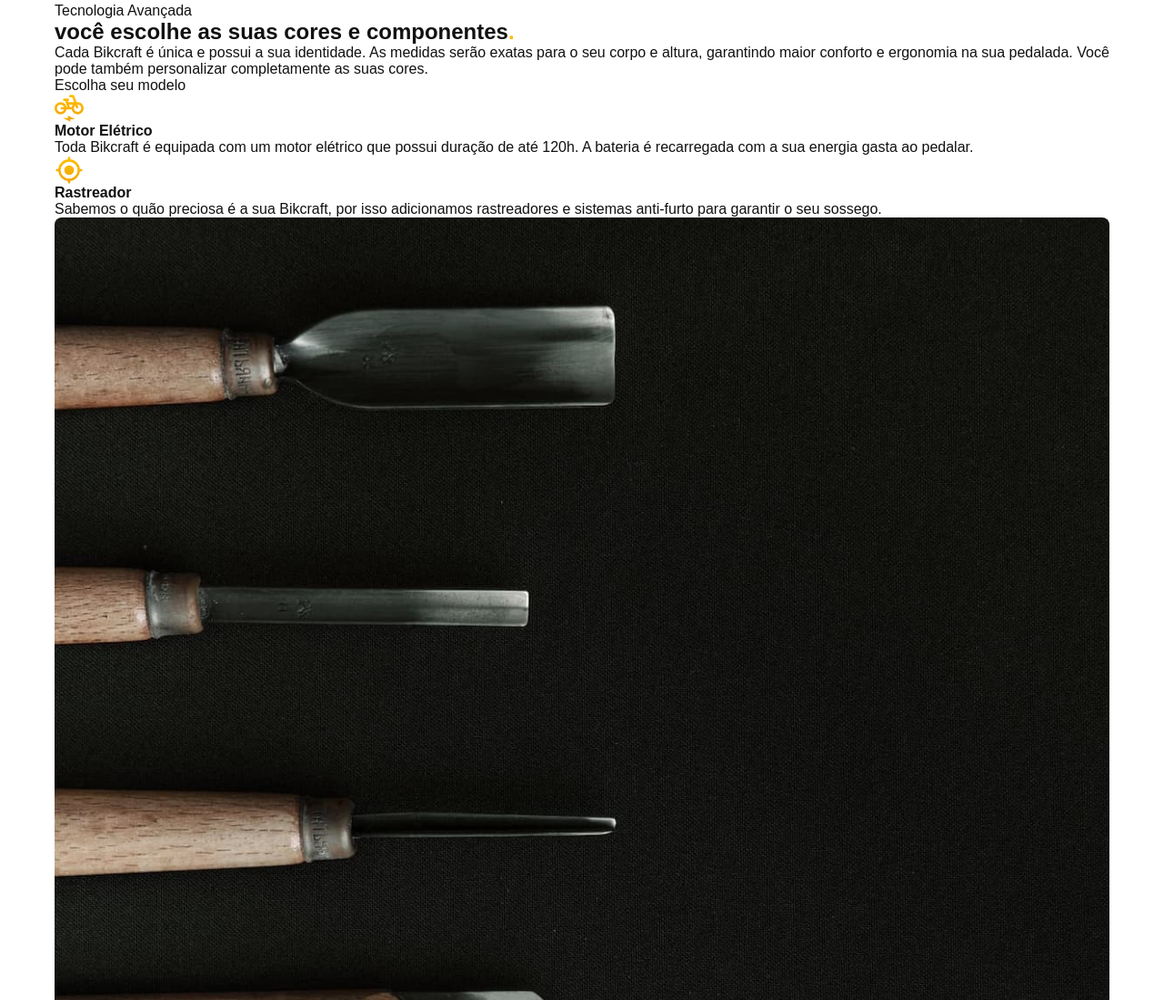
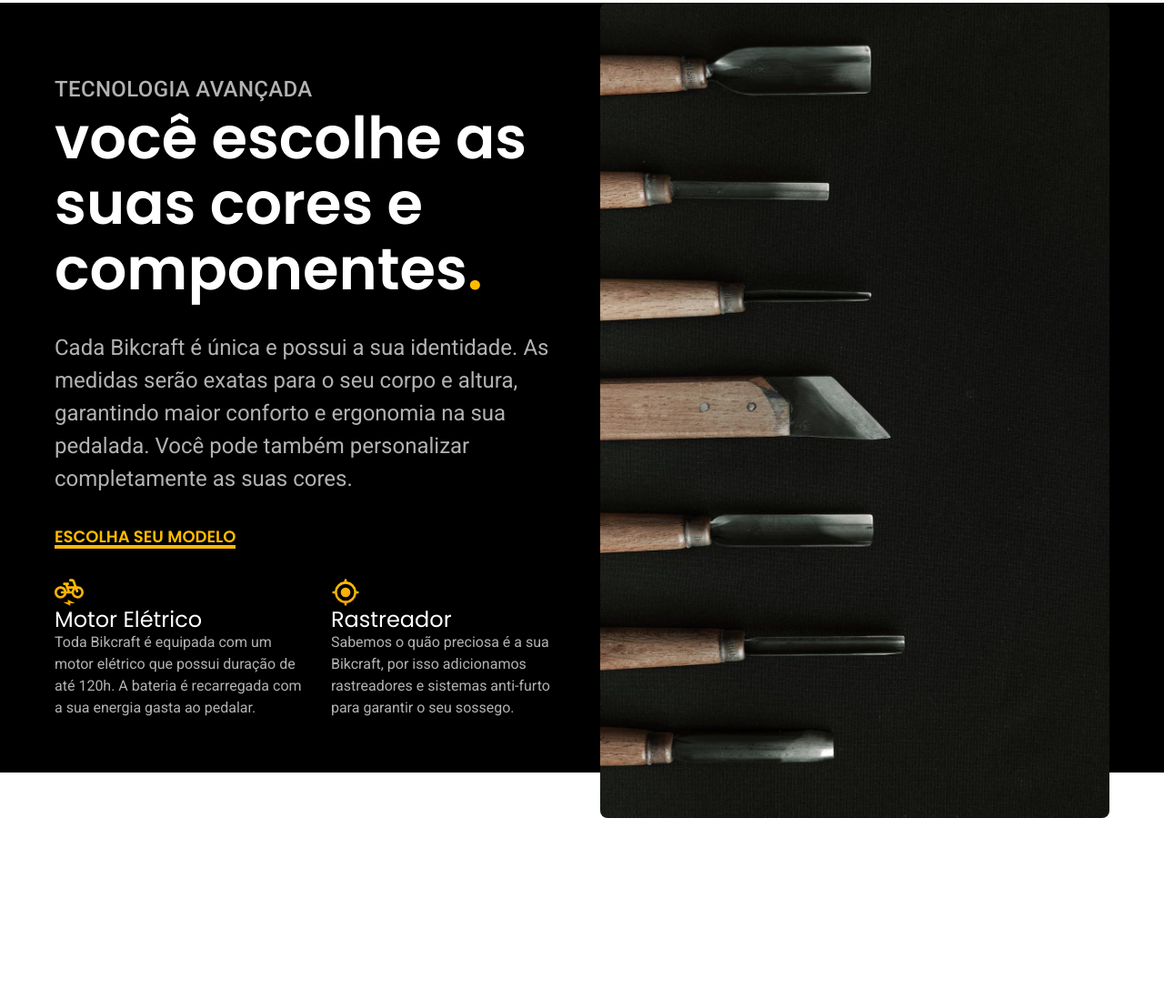
Before and after one commit to mateusgomesdev23/mateusgomesdev23.github.io, a plain HTML site: page index.html in a window 1280 px wide. Shown: the part 1625-2724 px from the top of the page at 91% size. After the commit the page ends 2524 px from the top, so only its background shows below. Drawn offline with Linux system fonts and the light colour scheme; files whose address does not match are found by name.

Commit message:
Bikcraft_v1

```diff
--- /dev/null
+++ b/css/tecnologia/tecnologia.css
@@ -0,0 +1,33 @@
+.tecnologia-bg {
+  background: var(--c12);
+  box-shadow: inset 0 -50px var(--c0);
+}
+.tecnologia {
+  display: grid;
+  gap: 0px 40px;
+  grid-template-columns: 1fr 1fr;
+}
+.tecnologia-imagem {
+  width: 100%;
+  height: 100%;
+  object-fit: cover;
+}
+.tecnologia-conteudo {
+  align-self: center;
+}
+.tecnologia-conteudo h2 {
+  margin-bottom: 32px;
+}
+.tecnologia-conteudo p {
+  margin-bottom: 32px;
+}
+.tecnologia-conteudo span {
+  margin-bottom: 32px;
+}
+.tecnologia-conteudo a {
+  margin-bottom: 32px;
+}
+.tecnologia-conteudo ul {
+  display: flex;
+  gap: 20px;
+}
--- a/css/utilidades/componentes.css
+++ b/css/utilidades/componentes.css
@@ -1,5 +1,6 @@
 /* CSS utilitário */
 
+/* Estrutura */
 .container {
   max-width: 1200px;
   box-sizing: border-box;
@@ -9,6 +10,7 @@
   margin-right: auto;
 }
 
+/* Botões do site */
 .btn {
   font: 600 1.125rem/1.5 "Poppins", sans-serif;
   display: inline-block;
@@ -22,3 +24,20 @@
 .btn:hover {
   background: linear-gradient(#ffb60d, #e59317);
 }
+
+.btn-link {
+  font: 600 1.125rem/1.5 "Poppins", sans-serif;
+  display: inline-block;
+  /* text-decoration: underline; */
+  text-transform: uppercase;
+  color: var(--p1);
+  background: linear-gradient(to bottom, var(--p1) 0%, var(--p1) 100%);
+  background-position: 0 100%;
+  background-repeat: repeat-x;
+  background-size: 4px 4px;
+  transition: background-size 0.2s;
+}
+.btn-link:hover {
+  background-size: 4px 50px;
+  color: var(--c0);
+}
--- a/index.html
+++ b/index.html
@@ -75,22 +75,22 @@
   <article class="tecnologia-bg">
     <div class="tecnologia container">
       <div class="tecnologia-conteudo">
-        <span>Tecnologia Avançada</span>
-        <h2>
-          você escolhe as suas cores e componentes<span class="p1">.</span>
-        </h2>
-        <p>Cada Bikcraft é única e possui a sua identidade. As medidas serão exatas para o seu corpo e altura, garantindo maior conforto e ergonomia na sua pedalada. Você pode também personalizar completamente as suas cores.</p>
-        <a href="./bicicletas.html" class="bnt-link">Escolha seu modelo</a>
-        <div class="tecnologia-descricao">
-          <img src="./img/icones/eletrica.svg" alt="">
-          <h4>Motor Elétrico</h4>
-          <p>Toda Bikcraft é equipada com um motor elétrico que possui duração de até 120h. A bateria é recarregada com a sua energia gasta ao pedalar.</p>
-        </div>
-        <div class="tecnologia-descricao">
-          <img src="./img/icones/rastreador.svg" alt="">
-          <h4>Rastreador</h4>
-          <p>Sabemos o quão preciosa é a sua Bikcraft, por isso adicionamos rastreadores e sistemas anti-furto para garantir o seu sossego.</p>
-        </div>
+        <span class="font-2-l-b c5">Tecnologia Avançada</span>
+        <h2 class="font-1-xxl-b c0">você escolhe as suas cores e componentes<span class="p1">.</span></h2>
+        <p class="font-2-l c5">Cada Bikcraft é única e possui a sua identidade. As medidas serão exatas para o seu corpo e altura, garantindo maior conforto e ergonomia na sua pedalada. Você pode também personalizar completamente as suas cores.</p>
+        <a href="./bicicletas.html" class="btn-link">Escolha seu modelo</a>
+        <ul class="tecnologia-vantagens">
+          <li>
+            <img src="./img/icones/eletrica.svg" alt="">
+            <h3 class="font-1-l c0">Motor Elétrico</h3>
+            <p class="font-2-s c5">Toda Bikcraft é equipada com um motor elétrico que possui duração de até 120h. A bateria é recarregada com a sua energia gasta ao pedalar.</p>
+          </li>
+          <li>
+            <img src="./img/icones/rastreador.svg" alt="">
+            <h3 class="font-1-l c0">Rastreador</h3>
+            <p class="font-2-s c5">Sabemos o quão preciosa é a sua Bikcraft, por isso adicionamos rastreadores e sistemas anti-furto para garantir o seu sossego.</p>
+          </li>
+        </ul>
       </div>
       <div class="tecnologia-imagem">
         <img src="./img/fotos/tecnologia.jpg" alt="">
```
Also changed, not shown: css/bicicletas/tecnologia/tecnologia.css (deleted).
